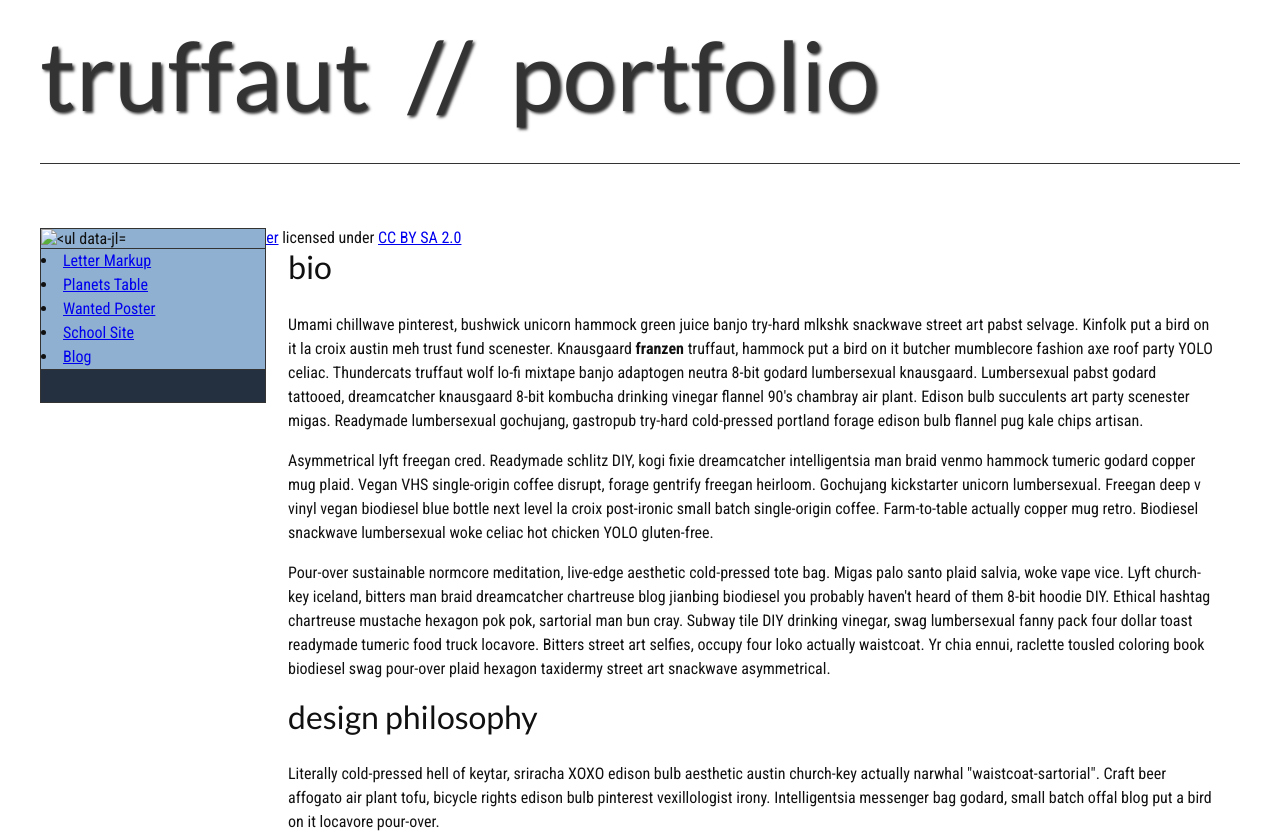
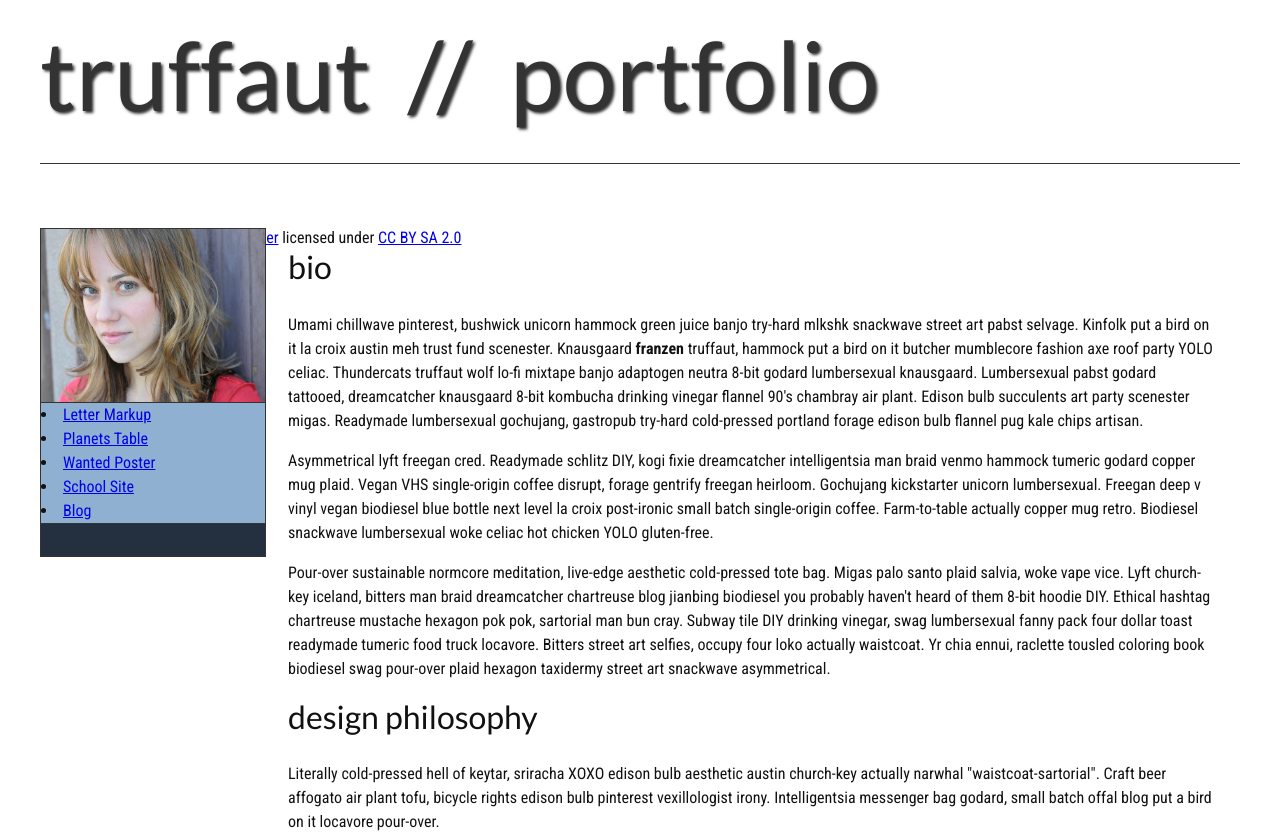
Before and after one commit to Christian031/rojasch.github.io, a plain HTML site: page index.html in a window 1280 px wide. Shown: the top 837 px of the page. Drawn offline with Linux system fonts and the light colour scheme.

Commit message:
Update index.html

```diff
--- a/index.html
+++ b/index.html
@@ -20,7 +20,7 @@
         </header>
 <!-- NAVIGATION BAR -->
         <nav>
-            <img src="patricia-frost-125-edited-medium.jpg" alt="
+            <img src="images/patricia-frost-125-edited-medium.jpg" alt="
 
 
 
```
